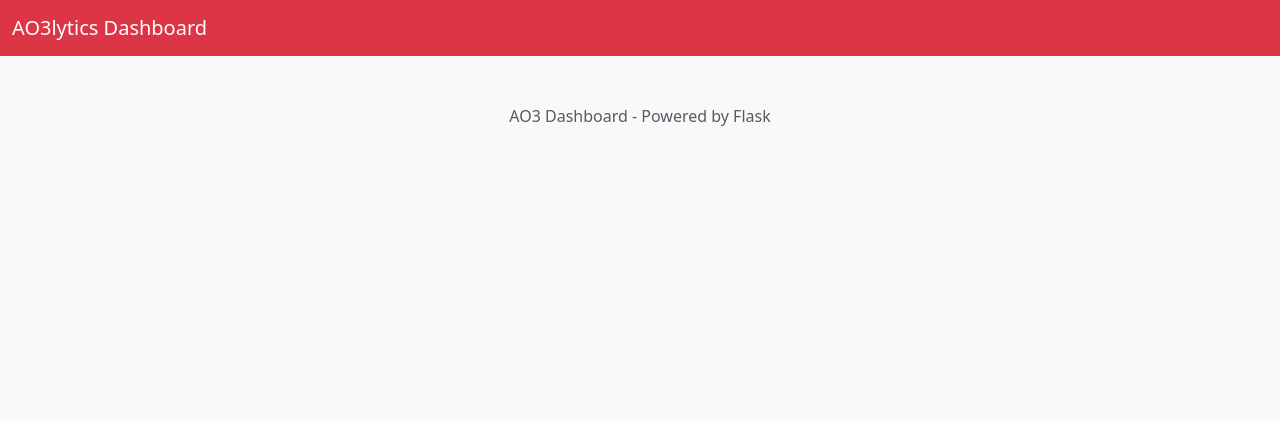
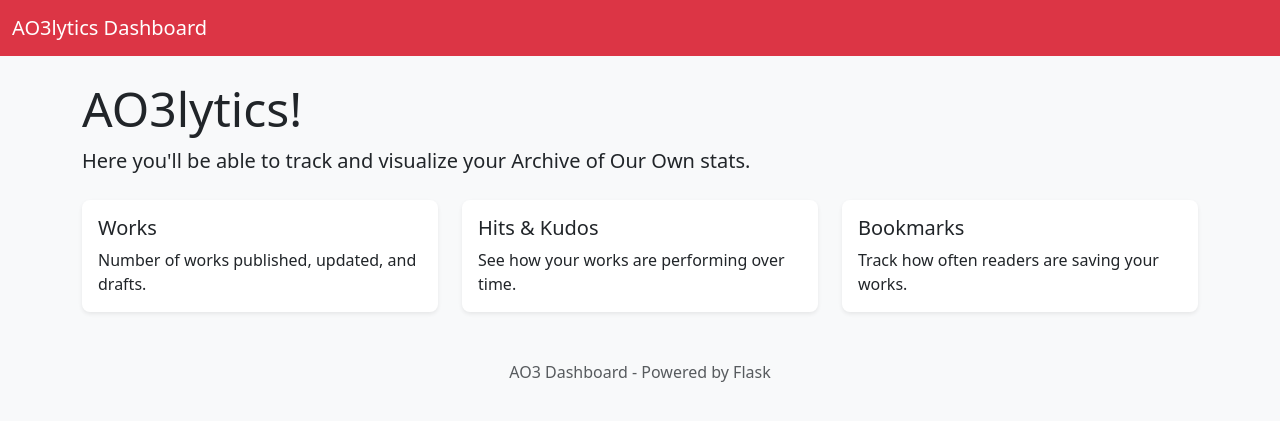
Before and after one commit to notangy/AO3lytics, a Flask app: page / in a window 1280 px wide. Shown: the top 421 px of the page. Run offline with Flask 3, Linux system fonts and the light colour scheme.

Commit message:
requirements & filename update

```diff
--- a/cli/consts.py
+++ b/cli/consts.py
@@ -21,7 +21,7 @@ OUTPUT_DIR = os.path.join("stat_output", DATE_FOLDER)
 os.makedirs(OUTPUT_DIR, exist_ok=True)
 
 # will be used to name each file
-TIMESTAMP = datetime.now().strftime("%Y%m%d_%H%M%S")
+TIMESTAMP = datetime.now().strftime("%Y-%m-%d_%H-%M-%S")
 
 
 # Save global user stats here
--- a/dashboard/templates/index.html
+++ b/dashboard/templates/index.html
@@ -16,7 +16,47 @@
       </div>
     </nav>
 
+    <div class="container mt-4">
+      <h1 class="display-5">AO3lytics!</h1>
+      <p class="lead">
+        Here you'll be able to track and visualize your Archive of Our Own
+        stats.
+      </p>
 
+      <div class="row mt-4">
+        <div class="col-md-4">
+          <div class="card shadow-sm border-0 rounded-3">
+            <div class="card-body">
+              <h5 class="card-title">Works</h5>
+              <p class="card-text">
+                Number of works published, updated, and drafts.
+              </p>
+            </div>
+          </div>
+        </div>
+
+        <div class="col-md-4">
+          <div class="card shadow-sm border-0 rounded-3">
+            <div class="card-body">
+              <h5 class="card-title">Hits & Kudos</h5>
+              <p class="card-text">
+                See how your works are performing over time.
+              </p>
+            </div>
+          </div>
+        </div>
+
+        <div class="col-md-4">
+          <div class="card shadow-sm border-0 rounded-3">
+            <div class="card-body">
+              <h5 class="card-title">Bookmarks</h5>
+              <p class="card-text">
+                Track how often readers are saving your works.
+              </p>
+            </div>
+          </div>
+        </div>
+      </div>
 
       <footer class="mt-5 text-center text-muted">
         <p>AO3 Dashboard - Powered by Flask</p>
--- a/requirements.txt
+++ b/requirements.txt
@@ -2,3 +2,4 @@ beautifulsoup4==4.12.2
 lxml
 dotenv
 requests
+flask
```
Also changed, not shown: 1 other file.
